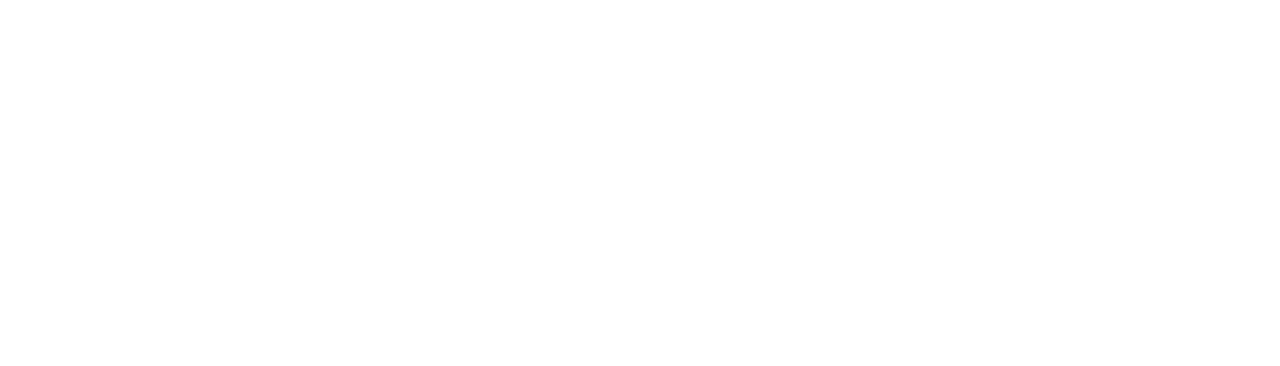
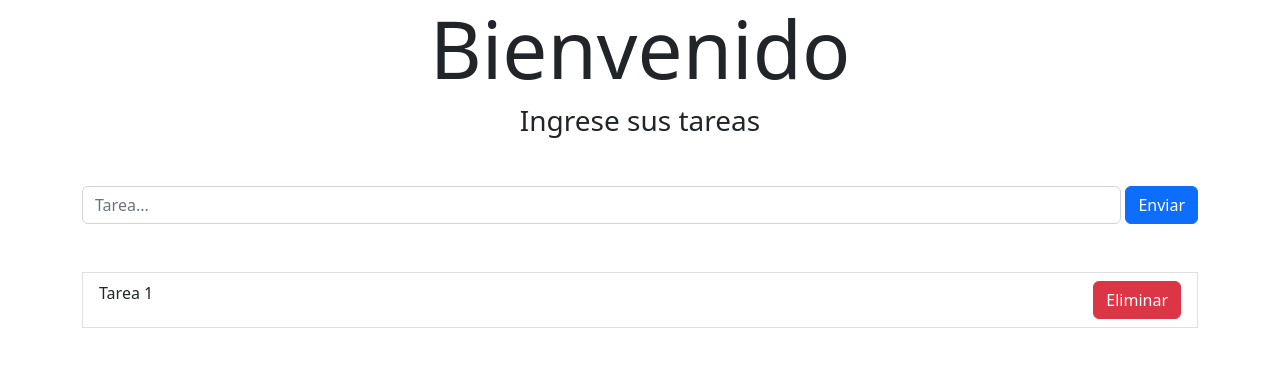
Before and after one commit to JuanMeni/ejercicio4-react, a React (Create React App) app: page / in a window 1280 px wide. Shown: the top 366 px of the page. Built offline with nearby package versions, Linux system fonts and the light colour scheme.

Commit message:
se creo el maquetado del formulario con la lista tarea y sus items

```diff
--- a/src/App.jsx
+++ b/src/App.jsx
@@ -1,9 +1,16 @@
 import React from 'react';
+import Formulario from './components/Formulario';
+import Subtitulo from './components/Subtitulo';
+import Titulo from './components/Titulo';
 
 const App = () => {
     return (
         <div>
-
+            <section className='container'>
+            <Titulo></Titulo>
+            <Subtitulo></Subtitulo>
+            <Formulario></Formulario>
+            </section>
         </div>
     );
 };
--- /dev/null
+++ b/src/components/Formulario.jsx
@@ -0,0 +1,23 @@
+import React from "react";
+import { Form, Button } from "react-bootstrap";
+import ListaTarea from "./ListaTarea";
+
+const Formulario = () => {
+
+  return (
+
+    <div>
+    <Form>
+      <Form.Group className="my-5 d-flex">
+        <Form.Control type="text" placeholder="Tarea..." />
+      <Button variant="primary" type="submit" className="ms-1">
+        Enviar
+      </Button>
+      </Form.Group>
+    </Form>
+    <ListaTarea></ListaTarea>
+    </div>
+  );
+};
+
+export default Formulario;
--- /dev/null
+++ b/src/components/ItemTarea.jsx
@@ -0,0 +1,14 @@
+import React from 'react';
+import { ListGroup, Button } from 'react-bootstrap';
+
+const ItemTarea = () => {
+    return (
+        <div>
+            <ListGroup.Item className='d-flex justify-content-between'>Tarea 1
+                <Button variant='danger'>Eliminar</Button>
+            </ListGroup.Item>
+        </div>
+    );
+};
+
+export default ItemTarea;
--- /dev/null
+++ b/src/components/ListaTarea.jsx
@@ -0,0 +1,15 @@
+import React from "react";
+import { ListGroup } from "react-bootstrap";
+import ItemTarea from "./ItemTarea";
+
+const ListaTarea = () => {
+  return (
+    <div>
+      <ListGroup>
+        <ItemTarea></ItemTarea>
+      </ListGroup>
+    </div>
+  );
+};
+
+export default ListaTarea;
--- /dev/null
+++ b/src/components/Subtitulo.jsx
@@ -0,0 +1,11 @@
+import React from 'react';
+
+const Subtitulo = () => {
+    return (
+        <div>
+            <h3 className='text-center'>Ingrese sus tareas</h3>
+        </div>
+    );
+};
+
+export default Subtitulo;
--- /dev/null
+++ b/src/components/Titulo.jsx
@@ -0,0 +1,12 @@
+import React from 'react';
+import 'bootstrap/dist/css/bootstrap.min.css';
+
+const Titulo = () => {
+    return (
+        <div>
+            <h1 className='text-center display-1'>Bienvenido</h1>
+        </div>
+    );
+};
+
+export default Titulo;
```
Also changed, not shown: src/index.jsx (renamed from src/index.js).
